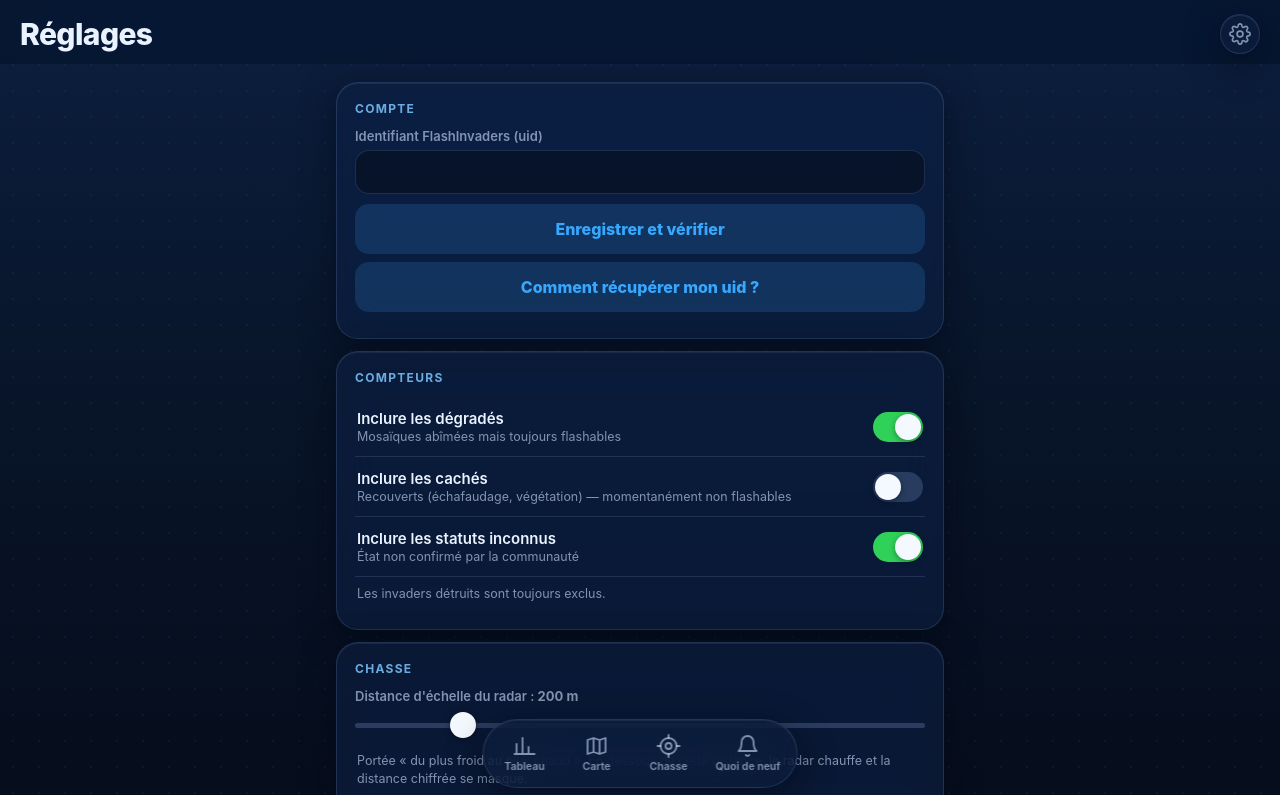
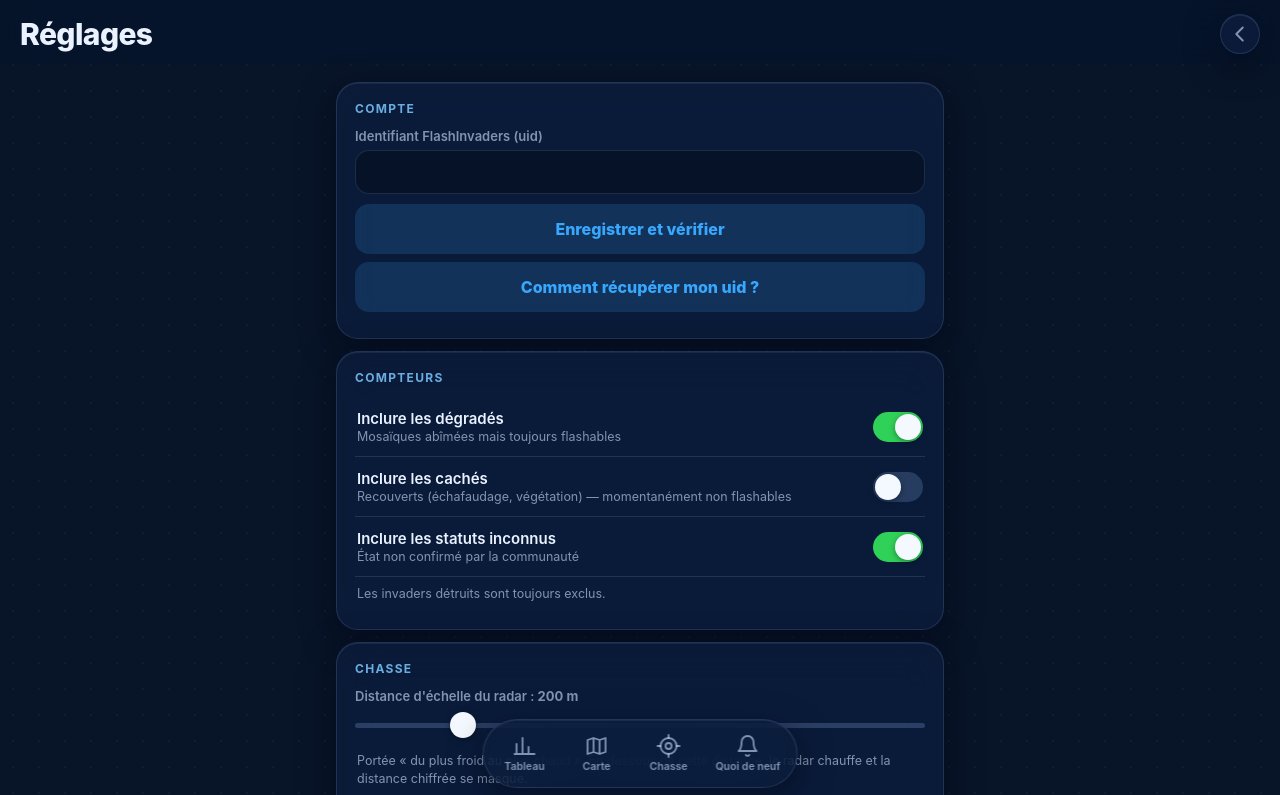
Before and after one commit to kerhogo/invader-radar, a website built with Vite: page index.html in a window 1280 px wide. Both pictures are taken after a click on the button "Réglages". Shown: the top 795 px of the page. Built offline with nearby package versions, Linux system fonts and the light colour scheme.

Commit message:
Fond uni sur toutes les vues (le degrade faisait 100dvh et se repetait au scroll) ; en-tete des Reglages : fleche de retour vers la vue precedente au lieu d'un engrenage inactif
Co-Authored-By: Claude Opus 5 <noreply@anthropic.com>

```diff
--- a/src/main.ts
+++ b/src/main.ts
@@ -19,8 +19,16 @@ let current: ViewName | "" = "";
 let mapModule: { show: () => void; focusCity: (code: string) => void } | null = null;
 let huntModule: { show: () => void; hide: () => void; isRunning: () => boolean } | null = null;
 
+/* Bouton d'en-tête : engrenage partout, flèche de retour sur les Réglages. */
+const headerBtn = document.getElementById("btn-settings") as HTMLButtonElement;
+const GEAR_HTML = headerBtn.innerHTML;
+const BACK_HTML = `<svg viewBox="0 0 24 24" width="22" height="22" fill="none" stroke="currentColor" stroke-width="2.2" stroke-linecap="round" stroke-linejoin="round"><path d="M15 5l-7 7 7 7"/></svg>`;
+let beforeSettings: ViewName = "dashboard";
+
 async function showView(name: ViewName): Promise<void> {
   if (current === name) return;
+  // mémorise d'où l'on vient pour que la flèche des Réglages y revienne
+  if (name === "settings" && current && current !== "settings") beforeSettings = current;
   current = name;
   document.body.dataset.view = name;
 
@@ -29,6 +37,9 @@ async function showView(name: ViewName): Promise<void> {
   const active = document.getElementById(`view-${name}`)!;
   title.textContent = active.dataset.title ?? "Invader Radar";
   topbar.style.display = name === "map" || name === "hunt" ? "none" : "";
+  const onSettings = name === "settings";
+  headerBtn.innerHTML = onSettings ? BACK_HTML : GEAR_HTML;
+  headerBtn.setAttribute("aria-label", onSettings ? "Retour" : "Réglages");
 
   switch (name) {
     case "dashboard": renderDashboard(); break;
@@ -52,7 +63,9 @@ async function showView(name: ViewName): Promise<void> {
 for (const t of tabs) {
   t.addEventListener("click", () => showView(t.dataset.view as ViewName));
 }
-document.getElementById("btn-settings")!.addEventListener("click", () => showView("settings"));
+headerBtn.addEventListener("click", () => {
+  showView(current === "settings" ? beforeSettings : "settings");
+});
 
 /* Glisser le doigt le long de la barre bascule la page EN TEMPS RÉEL : dès que
    le doigt survole un autre onglet (touchmove), l'écran change immédiatement,
--- a/src/ui/glass.css
+++ b/src/ui/glass.css
@@ -42,16 +42,17 @@
 [hidden] { display: none !important; }
 
 html, body { height: 100%; overscroll-behavior: none; }
+html { background: var(--bg); }
 
 body {
   font-family: var(--font);
   color: var(--text);
-  background: var(--bg);
-  background-image:
-    radial-gradient(rgba(124, 199, 255, 0.055) 1px, transparent 1.4px),
-    linear-gradient(180deg, #0c1f3f 0%, #081428 52%, #060d1c 100%);
-  background-size: 26px 26px, 100% 100dvh;
-  background-attachment: fixed;
+  /* Fond uni : le dégradé vertical faisait exactement 100dvh et se répétait
+     au-delà, créant des strates bleues au scroll. Seule la trame de points
+     (périodique, donc continue) est conservée. */
+  background-color: var(--bg);
+  background-image: radial-gradient(rgba(124, 199, 255, 0.055) 1px, transparent 1.4px);
+  background-size: 26px 26px;
   -webkit-font-smoothing: antialiased;
   text-rendering: optimizeLegibility;
   user-select: none;
```
